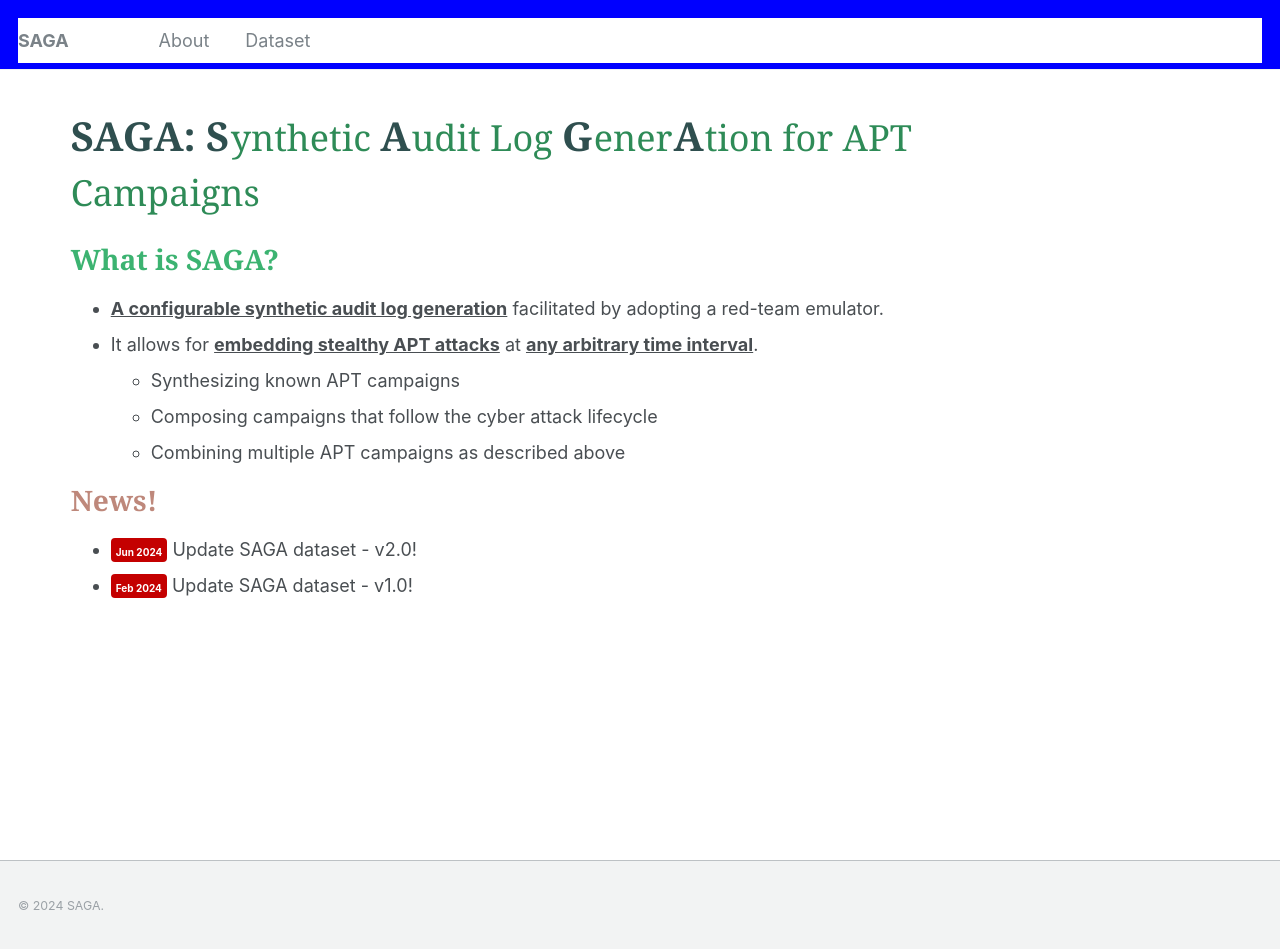
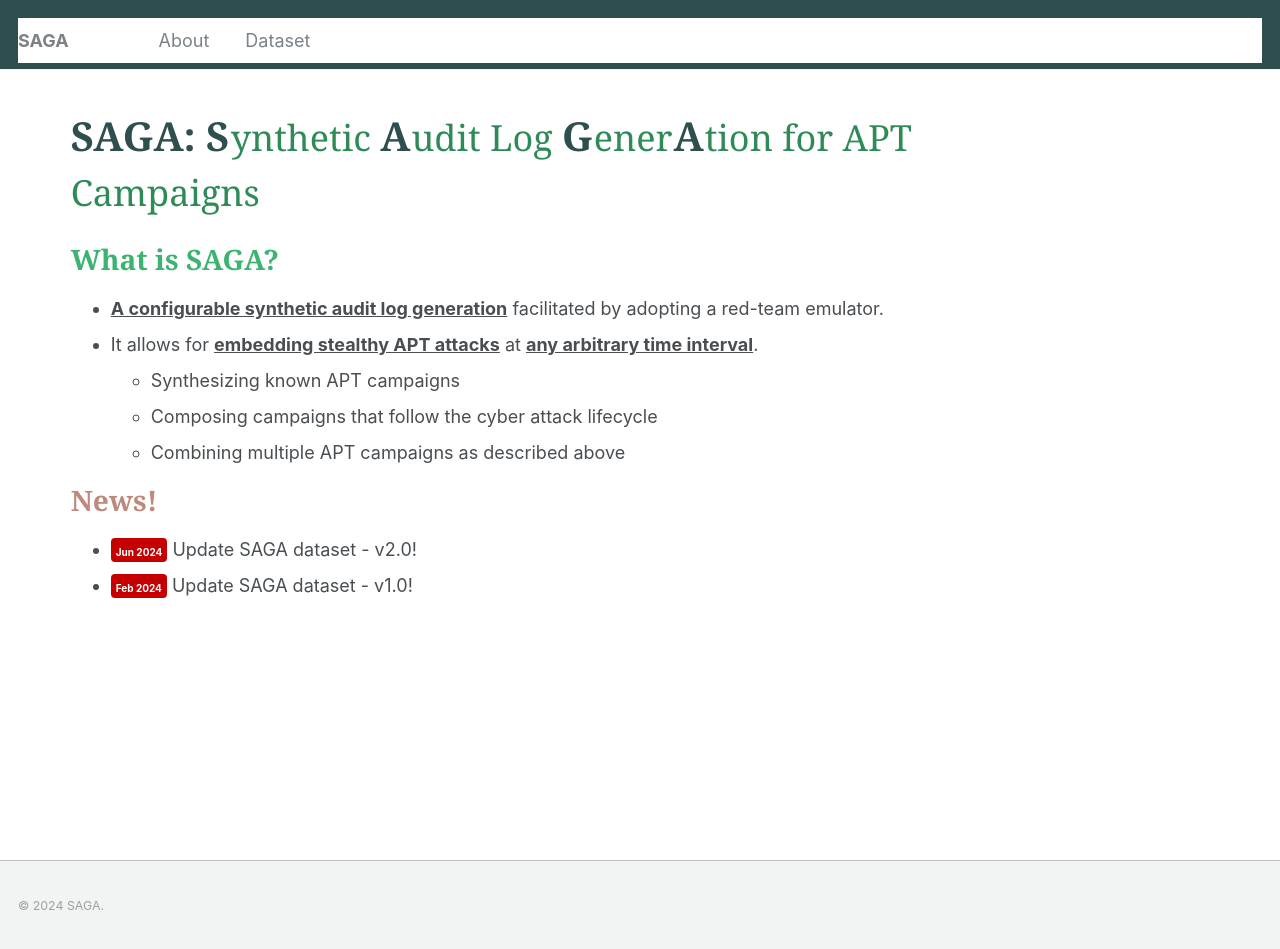
Before and after one commit to saga-tw/saga-tw.github.io, a Jekyll site: the page built from _pages/about.md, in a window 1280 px wide and 951 px high. Built offline with Jekyll 4.4.1, drawn with Linux system fonts in a browser that asks for light colours.

Commit message:
Update _masthead.scss

```diff
--- a/_sass/_masthead.scss
+++ b/_sass/_masthead.scss
@@ -4,7 +4,7 @@
 
 .masthead {
   position: fixed;
-  background: blue;
+  background: 	#2F4F4F !important;
   border-bottom: 1px solid $border-color;
   height: $masthead-height;
   top: 0;
```
